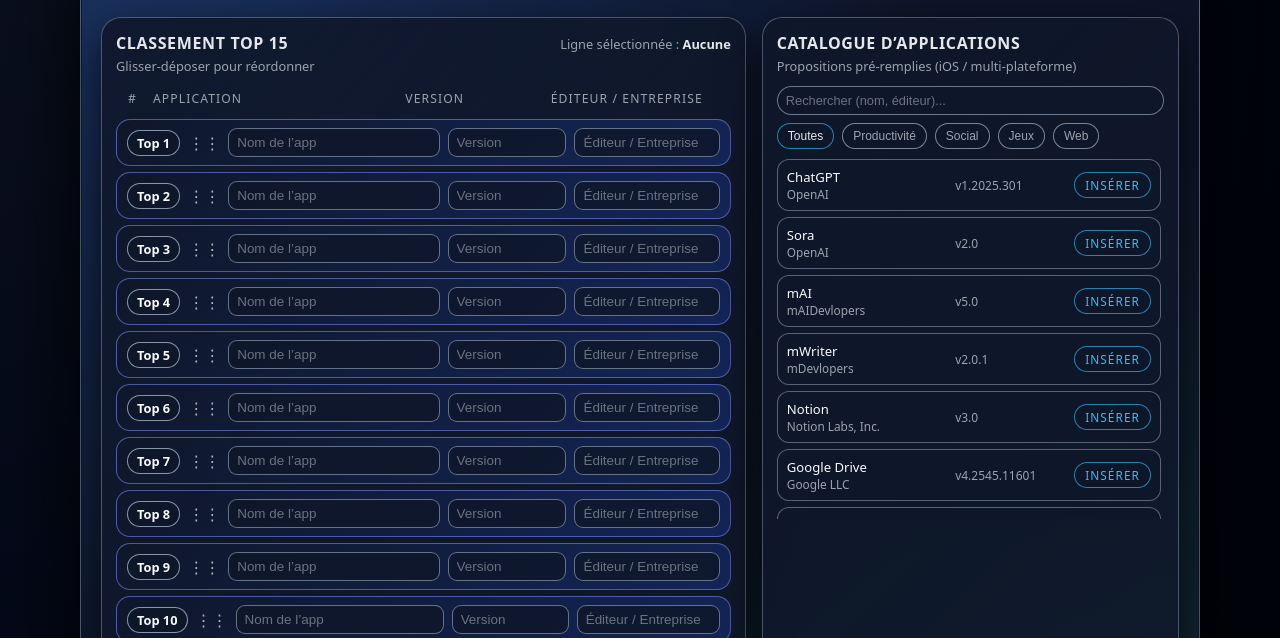
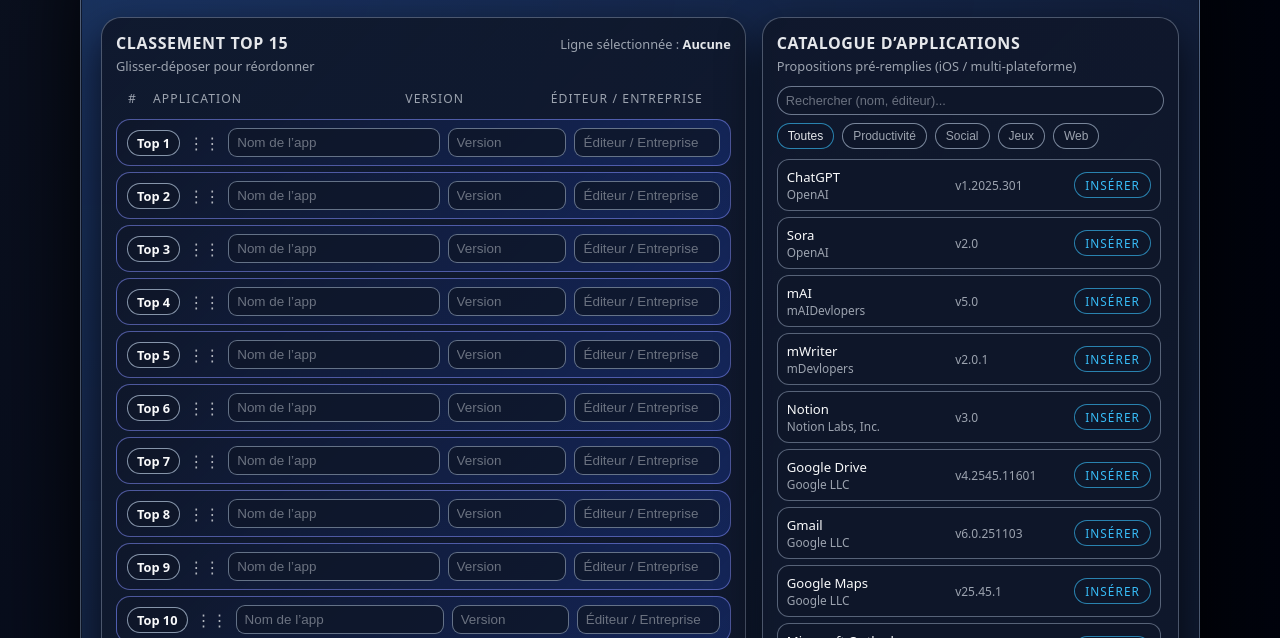
Before and after one commit to mAI-mAIPlatform/mrank-chatgpt-off, a plain HTML site: page index.html in a window 1280 px wide. Shown: the part 127-765 px from the top of the page. Drawn offline with Linux system fonts and the light colour scheme.

Commit message:
Update index.html

```diff
--- a/index.html
+++ b/index.html
@@ -51,6 +51,10 @@
       box-shadow:
         0 30px 100px rgba(0, 0, 0, 0.9),
         0 0 0 1px rgba(15, 23, 42, 0.9) inset;
+      display: flex;
+      flex-direction: column;
+      height: 100%;
+      min-height: 0;
     }
 
     .header {
@@ -124,9 +128,12 @@
       display: grid;
       grid-template-columns: minmax(0, 1.7fr) minmax(320px, 1.1fr);
       gap: 16px;
+      align-items: stretch;
+      height: 100%;
+      min-height: 0;
     }
 
-    .panel {
+            .panel {
       border-radius: 20px;
       padding: 14px 14px 16px;
       background: linear-gradient(
@@ -136,6 +143,10 @@
         );
       border: 1px solid var(--glass-border);
       box-shadow: 0 18px 40px rgba(0, 0, 0, 0.7);
+      display: flex;
+      flex-direction: column;
+      height: 100%;
+      min-height: 0;
     }
 
     .panel-header {
@@ -187,6 +198,8 @@
       display: flex;
       flex-direction: column;
       gap: 6px;
+      flex: 1 1 auto;
+      min-height: 0;
     }
 
     .row {
@@ -318,8 +331,9 @@
     }
 
     .catalog-list {
-      max-height: 360px;
-      overflow: auto;
+      flex: 1 1 auto;
+      min-height: 0;
+      overflow-y: auto;
       padding-right: 3px;
       display: flex;
       flex-direction: column;
```
